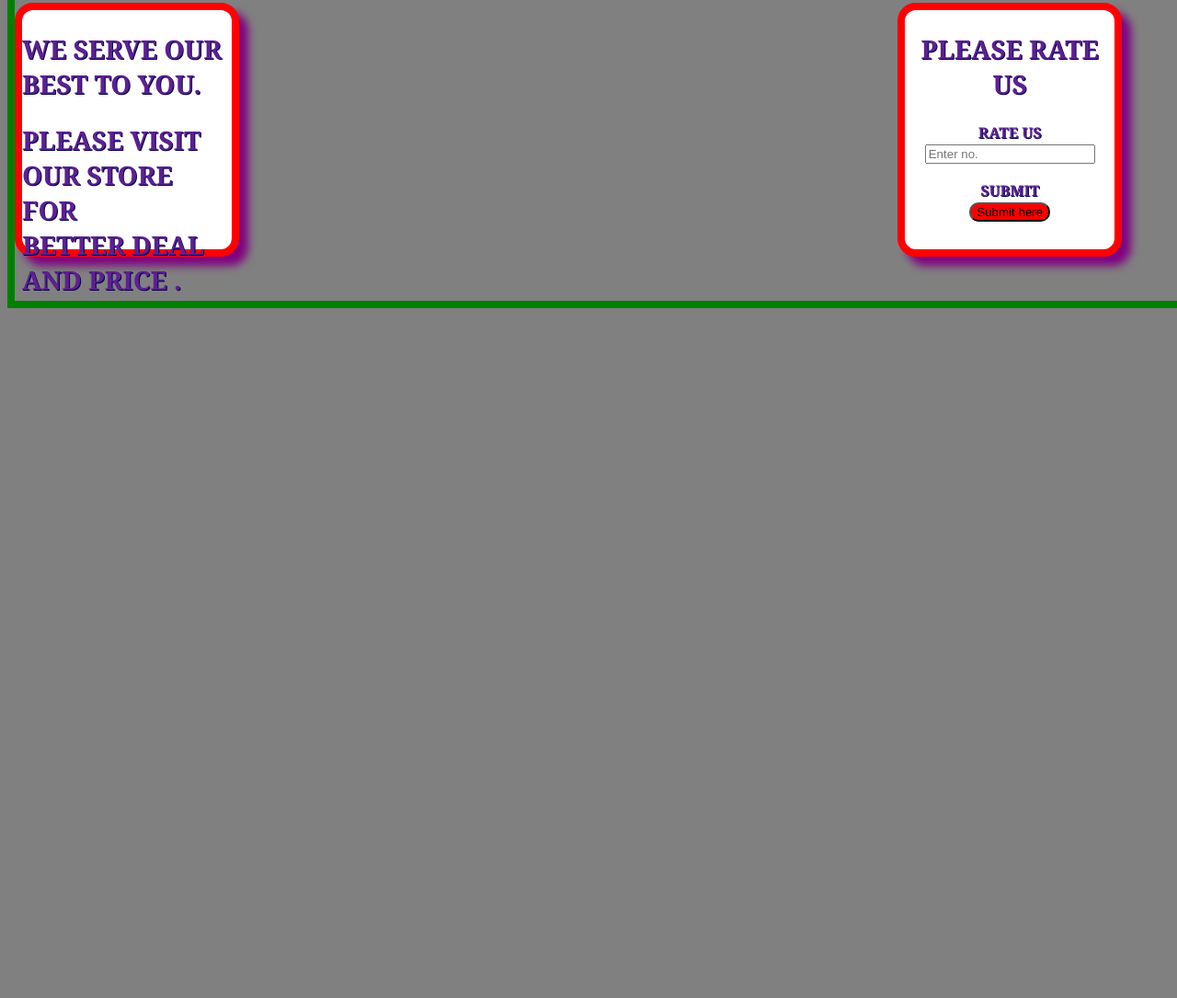
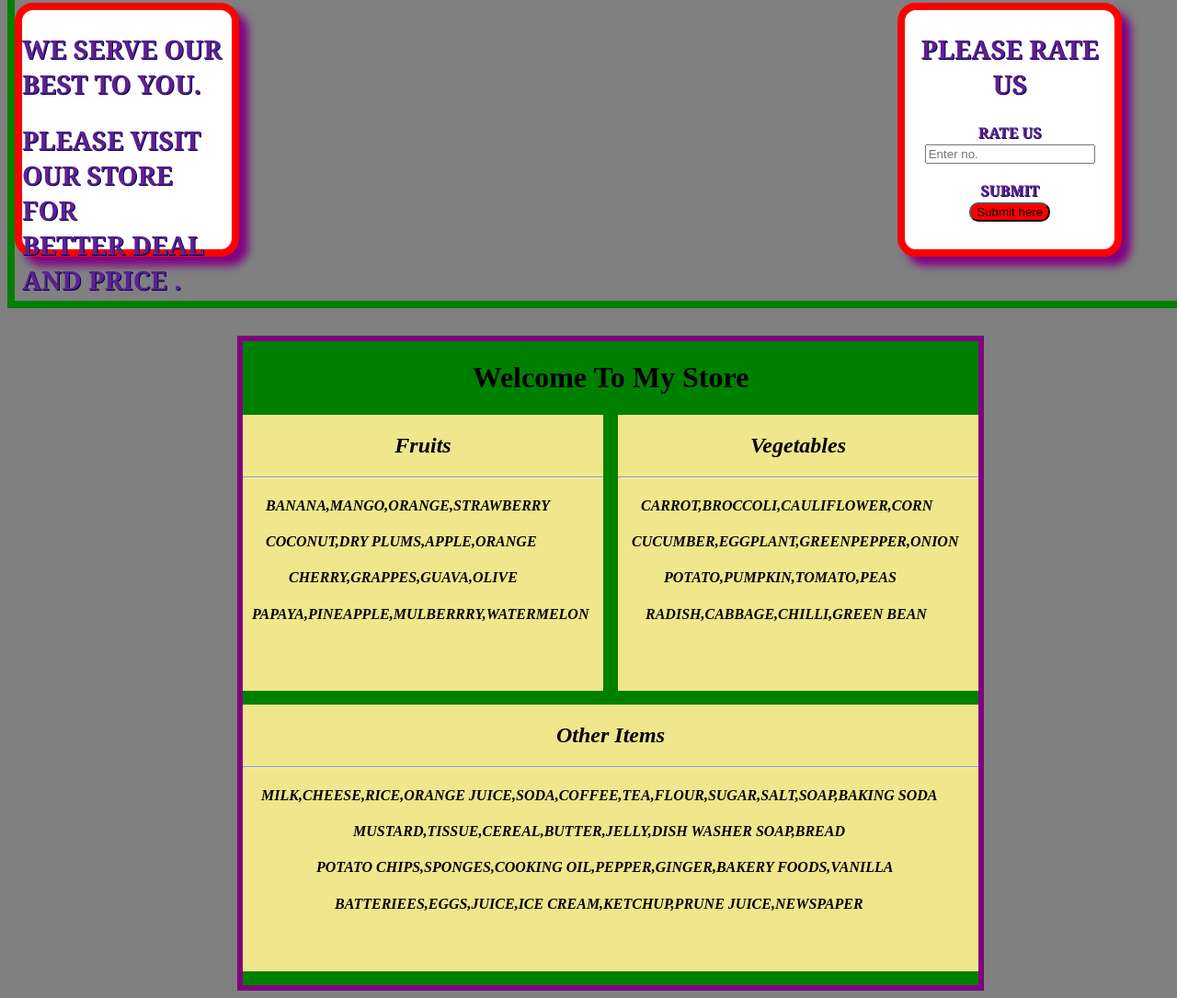
Before and after one commit to Kpritpal12/css_ass3, a plain HTML site: page index.html in a window 1280 px wide. Shown: the part 623-1708 px from the top of the page at 92% size. Before the commit the page ends 966 px from the top, so only its background shows below. Drawn offline with Linux system fonts and the light colour scheme.

Commit message:
changes occur

```diff
--- a/index.html
+++ b/index.html
@@ -55,5 +55,34 @@
        </div>
 
     </div>
+       <div class="last">
+              <h1 style="text-align: center;">Welcome To My Store</h1>
+              <div class="last1">
+                  <h2 style="text-align: center;font-style: italic;">Fruits</h2>
+                  <hr>
+                  <h4 style="text-indent: 25px;font-style: italic;">BANANA,MANGO,ORANGE,STRAWBERRY</h4>
+                  <h4 style="text-indent: 25px;font-style: italic;">COCONUT,DRY PLUMS,APPLE,ORANGE</h4>
+                  <h4 style="text-indent: 50px;font-style: italic;">CHERRY,GRAPPES,GUAVA,OLIVE</h4>
+                  <h4 style="text-indent: 10px;font-style: italic;">PAPAYA,PINEAPPLE,MULBERRRY,WATERMELON</h4>
+
+              </div>
+              <div class="last2">
+                <h2 style="text-align: center;font-style: italic;">Vegetables</h2>
+                <hr>
+                <h4 style="text-indent: 25px;font-style: italic;">CARROT,BROCCOLI,CAULIFLOWER,CORN</h4>
+                <h4 style="text-indent: 15px;font-style: italic;">CUCUMBER,EGGPLANT,GREENPEPPER,ONION</h4>
+                <h4 style="text-indent: 50px;font-style: italic;">POTATO,PUMPKIN,TOMATO,PEAS</h4>
+                <h4 style="text-indent: 30px;font-style: italic;">RADISH,CABBAGE,CHILLI,GREEN BEAN</h4>
+
+              </div>
+              <div class="last3">
+                <h2 style="text-align: center;font-style: italic;">Other Items</h2>
+                 <hr>
+                 <h4 style="text-indent: 20px;font-style: italic;">MILK,CHEESE,RICE,ORANGE JUICE,SODA,COFFEE,TEA,FLOUR,SUGAR,SALT,SOAP,BAKING SODA</h4>
+                 <h4 style="text-indent: 120px;font-style: italic;">MUSTARD,TISSUE,CEREAL,BUTTER,JELLY,DISH WASHER SOAP,BREAD</h4>
+                 <h4 style="text-indent: 80px;font-style: italic;">POTATO CHIPS,SPONGES,COOKING OIL,PEPPER,GINGER,BAKERY FOODS,VANILLA</h4>
+                 <h4 style="text-indent: 100px;font-style: italic;">BATTERIEES,EGGS,JUICE,ICE CREAM,KETCHUP,PRUNE JUICE,NEWSPAPER</h4>
+              </div>
+         </div>
 </body>
 </html>
--- a/style.css
+++ b/style.css
@@ -134,3 +134,34 @@ body{
     font-weight: 900;
     text-shadow: 1px 1px #00004c ;
 }
+.last{
+    background-color: #008000;
+    height: 700px;
+    width: 800px;
+    border: 6px solid #800080;
+    margin-top: 30px;
+    margin-left: 250px;
+    /* text-align: center; */
+}
+.last1{
+    float: left;
+    width: 49%;
+    background-color: #f0e68c;
+    height: 300px;
+    /* border: 8px solid red; */
+
+}
+.last2{
+    float: right;
+    width: 49%;
+    background-color: #f0e68c;
+    height: 300px;
+
+}
+.last3{
+    float: left;
+    background-color: #f0e68c;
+    width: 100%;
+    height: 290px;
+    margin-top: 15px;
+}
```
